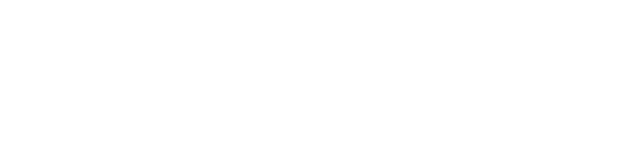
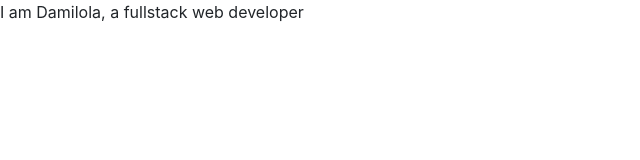
Before and after one commit to damildrizzy/hng-task, a plain HTML site: page index.html in a window 1280 px wide. Shown: the whole page, without its empty margins (0-640 px from the left). Drawn offline with nearby package versions, Linux system fonts and the light colour scheme.

Commit message:
Update index.html

```diff
--- a/index.html
+++ b/index.html
@@ -1,7 +1,7 @@
 <!doctype html>
 <html lang="en">
   <head>
-    <title>Title</title>
+    <title>HNG Internship Program</title>
     <!-- Required meta tags -->
     <meta charset="utf-8">
     <meta name="viewport" content="width=device-width, initial-scale=1, shrink-to-fit=no">
@@ -10,7 +10,7 @@
     <link rel="stylesheet" href="https://stackpath.bootstrapcdn.com/bootstrap/4.1.3/css/bootstrap.min.css" integrity="sha384-MCw98/SFnGE8fJT3GXwEOngsV7Zt27NXFoaoApmYm81iuXoPkFOJwJ8ERdknLPMO" crossorigin="anonymous">
   </head>
   <body>
-
+      <p> I am Damilola, a fullstack web developer </p>
     <!-- Optional JavaScript -->
     <!-- jQuery first, then Popper.js, then Bootstrap JS -->
     <script src="https://code.jquery.com/jquery-3.3.1.slim.min.js" integrity="sha384-q8i/X+965DzO0rT7abK41JStQIAqVgRVzpbzo5smXKp4YfRvH+8abtTE1Pi6jizo" crossorigin="anonymous"></script>
```
